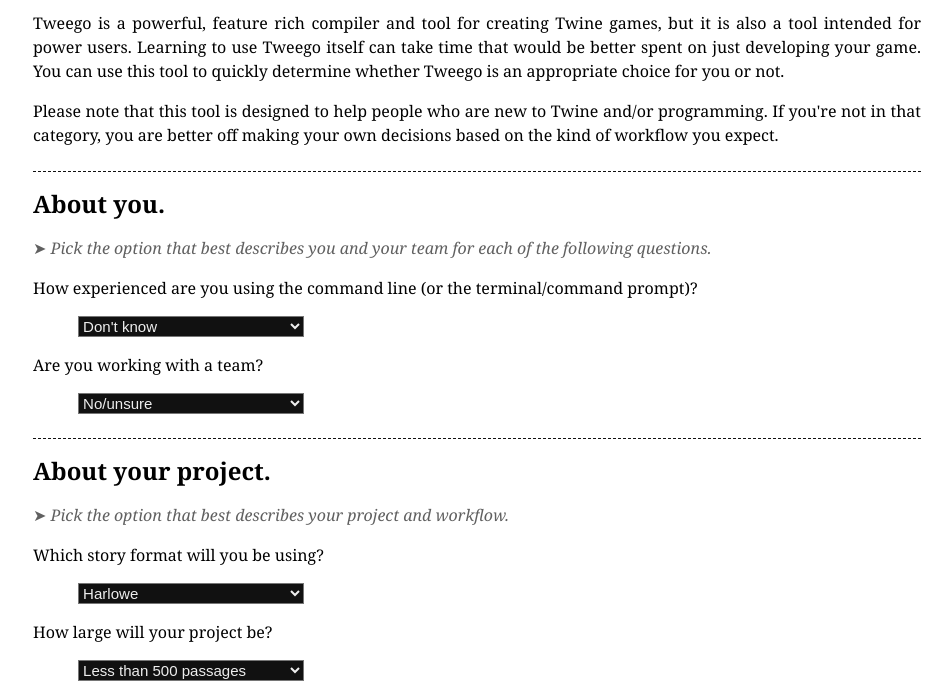
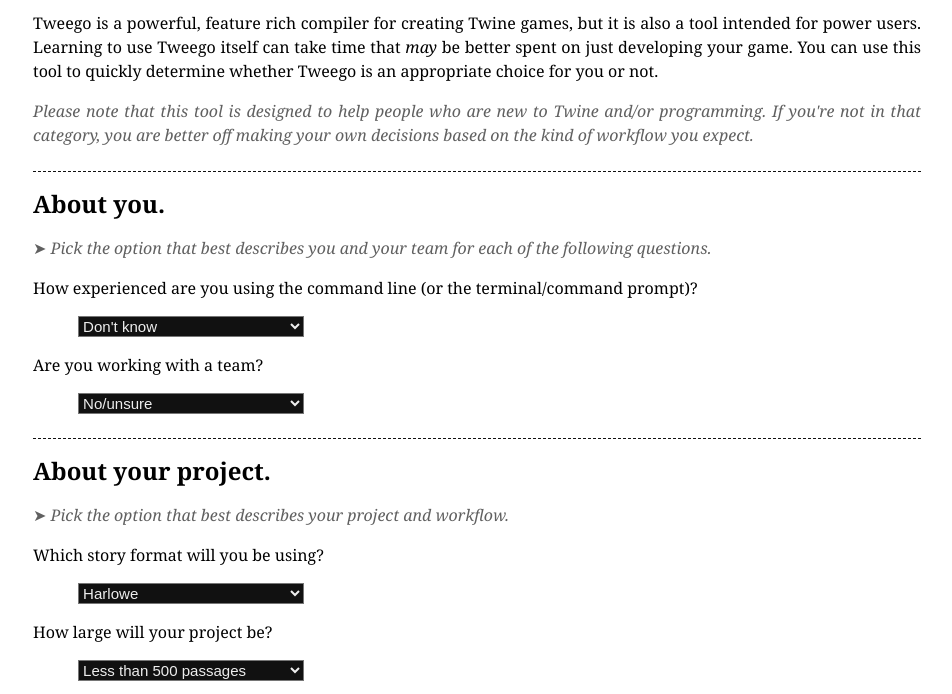
Before and after one commit to ChapelR/should-you-switch-to-tweego, a plain HTML site: page docs/index.html in a window 1280 px wide. Shown: the part 88-782 px from the top of the page, without its empty margins (163-1115 px from the left). Drawn offline with nearby package versions, Linux system fonts and the light colour scheme.

Commit message:
minor wording fix

```diff
--- a/docs/index.html
+++ b/docs/index.html
@@ -15,9 +15,9 @@
     <main role="main">
         <h1>Should you switch to Tweego?</h1>
 
-        <p>Tweego is a powerful, feature rich compiler and tool for creating Twine games, but it is also a tool intended for power users. Learning to use Tweego itself can take time that would be better spent on just developing your game. You can use this tool to quickly determine whether Tweego is an appropriate choice for you or not.</p>
+        <p>Tweego is a powerful, feature rich compiler for creating Twine games, but it is also a tool intended for power users. Learning to use Tweego itself can take time that <em>may</em> be better spent on just developing your game. You can use this tool to quickly determine whether Tweego is an appropriate choice for you or not.</p>
 
-        <p>Please note that this tool is designed to help people who are new to Twine and/or programming. If you're not in that category, you are better off making your own decisions based on the kind of workflow you expect.</p>
+        <p class="whiner-warning">Please note that this tool is designed to help people who are new to Twine and/or programming. If you're not in that category, you are better off making your own decisions based on the kind of workflow you expect.</p>
 
         <section id="about-you">
         <h2>About you.</h2>
--- a/docs/styles.css
+++ b/docs/styles.css
@@ -39,6 +39,11 @@ p.section-description::before {
     font-style: normal;
 }
 
+p.whiner-warning {
+    color: #111a;
+    font-style: italic;
+}
+
 #submit {
     display: block;
     margin: 1.5em auto;
```
